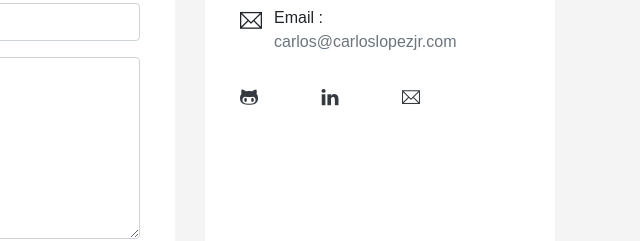
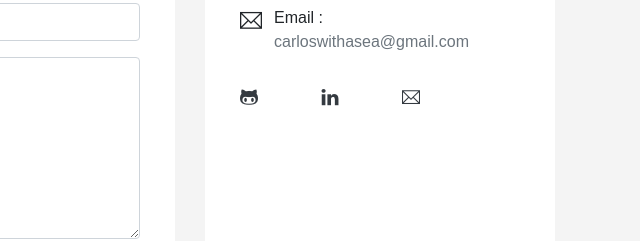
Before and after one commit to carloslopezjr/carloslopezjr.github.io, a website: page index.html in a window 1280 px wide. Shown: the part 4902-5143 px from the top of the page, 640-1280 px from the left. Drawn offline with Linux system fonts and the light colour scheme.

Commit message:
Update index.html email link

```diff
--- a/index.html
+++ b/index.html
@@ -1337,7 +1337,7 @@
                                 <i class="ti-email icon-md"></i>
                             </div>
                             <div class="col-10">
-                                <h6 class="d-inline">Email :<br> <span class="text-muted">carlos@carloslopezjr.com</span></h6>
+                                <h6 class="d-inline">Email :<br> <span class="text-muted">carloswithasea@gmail.com</span></h6>
                             </div>
                         </div>
                         <ul class="social-icons pt-4">
```
